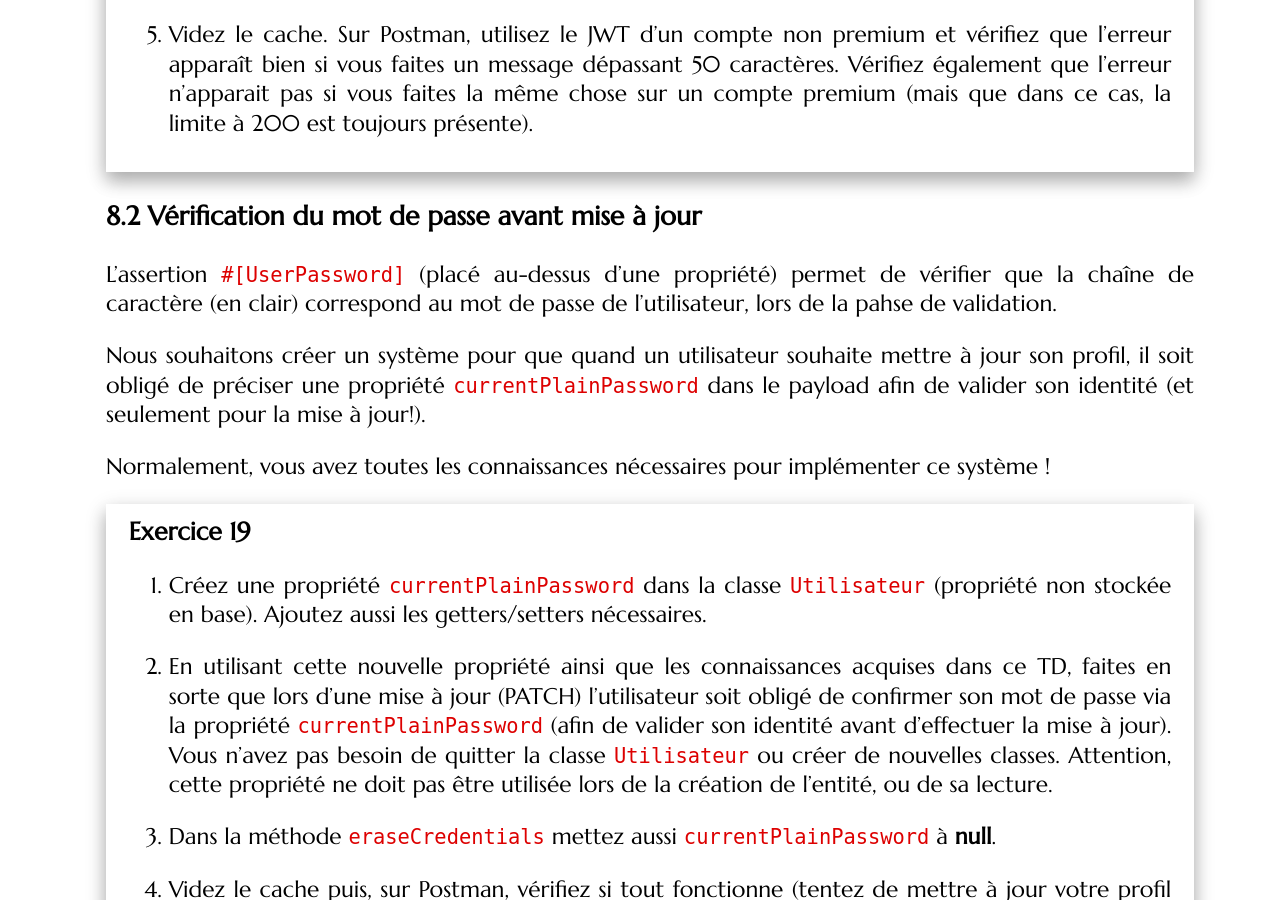
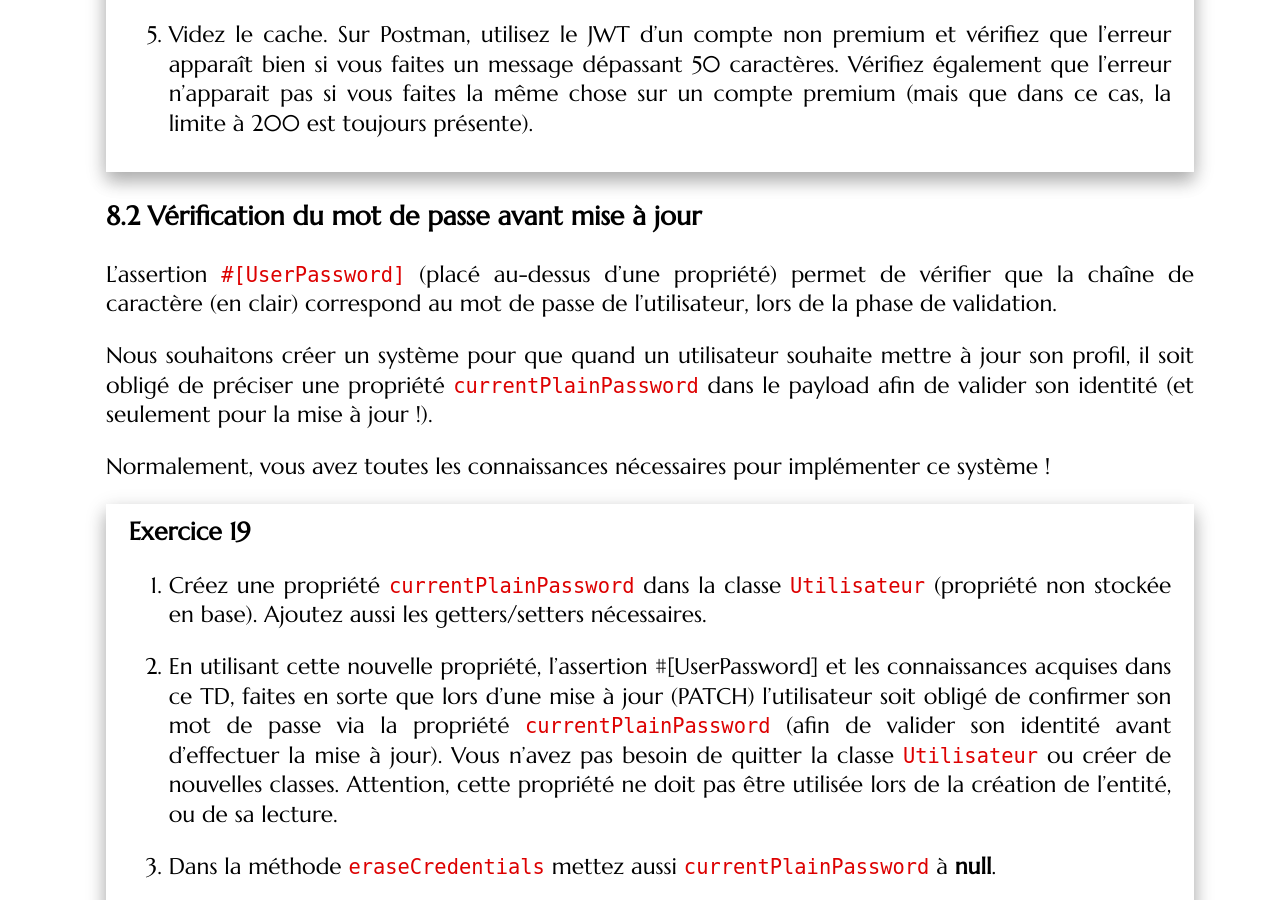
Before and after one commit to mgasquet/R5.A.05-ProgrammationAvancee-Web, a Jekyll site: the page built from tutorials/tutorial4.md, in a window 1280 px wide and 900 px high, scrolled down 44312 px. Built offline with Jekyll 4.4.1, drawn with Linux system fonts in a browser that asks for light colours; some web fonts are replaced.

Commit message:
Update tutorial4.md
Quelques corrections

```diff
--- a/tutorials/tutorial4.md
+++ b/tutorials/tutorial4.md
@@ -1235,7 +1235,7 @@ class ExempleGroupGenerator implements ValidationGroupsGeneratorInterface
         assert($object instanceof Exemple);
 
         //On décide du (ou des) groupe(s) à ajouter...
-        $group = [...]
+        $group = "..."
 
         //On retourne un tableau avec le groupe "Default" et le (ou les) groupe(s) ajoutés
         return ['Default', $group];
@@ -1267,9 +1267,9 @@ class ExempleGroupGenerator implements ValidationGroupsGeneratorInterface
 
 ### Vérification du mot de passe avant mise à jour
 
-L'assertion `#[UserPassword]` (placé au-dessus d'une propriété) permet de vérifier que la chaîne de caractère (en clair) correspond au mot de passe de l'utilisateur, lors de la pahse de validation.
+L'assertion `#[UserPassword]` (placé au-dessus d'une propriété) permet de vérifier que la chaîne de caractère (en clair) correspond au mot de passe de l'utilisateur, lors de la phase de validation.
 
-Nous souhaitons créer un système pour que quand un utilisateur souhaite mettre à jour son profil, il soit obligé de préciser une propriété `currentPlainPassword` dans le payload afin de valider son identité (et seulement pour la mise à jour!).
+Nous souhaitons créer un système pour que quand un utilisateur souhaite mettre à jour son profil, il soit obligé de préciser une propriété `currentPlainPassword` dans le payload afin de valider son identité (et seulement pour la mise à jour !).
 
 Normalement, vous avez toutes les connaissances nécessaires pour implémenter ce système !
 
@@ -1277,7 +1277,7 @@ Normalement, vous avez toutes les connaissances nécessaires pour implémenter c
 
 1. Créez une propriété `currentPlainPassword` dans la classe `Utilisateur` (propriété non stockée en base). Ajoutez aussi les getters/setters nécessaires.
 
-2. En utilisant cette nouvelle propriété ainsi que les connaissances acquises dans ce TD, faites en sorte que lors d'une mise à jour (PATCH) l'utilisateur soit obligé de confirmer son mot de passe via la propriété `currentPlainPassword` (afin de valider son identité avant d'effectuer la mise à jour). Vous n'avez pas besoin de quitter la classe `Utilisateur` ou créer de nouvelles classes. Attention, cette propriété ne doit pas être utilisée lors de la création de l'entité, ou de sa lecture.
+2. En utilisant cette nouvelle propriété, l'assertion #[UserPassword] et les connaissances acquises dans ce TD, faites en sorte que lors d'une mise à jour (PATCH) l'utilisateur soit obligé de confirmer son mot de passe via la propriété `currentPlainPassword` (afin de valider son identité avant d'effectuer la mise à jour). Vous n'avez pas besoin de quitter la classe `Utilisateur` ou créer de nouvelles classes. Attention, cette propriété ne doit pas être utilisée lors de la création de l'entité, ou de sa lecture.
 
 3. Dans la méthode `eraseCredentials` mettez aussi `currentPlainPassword` à **null**.
 
```
